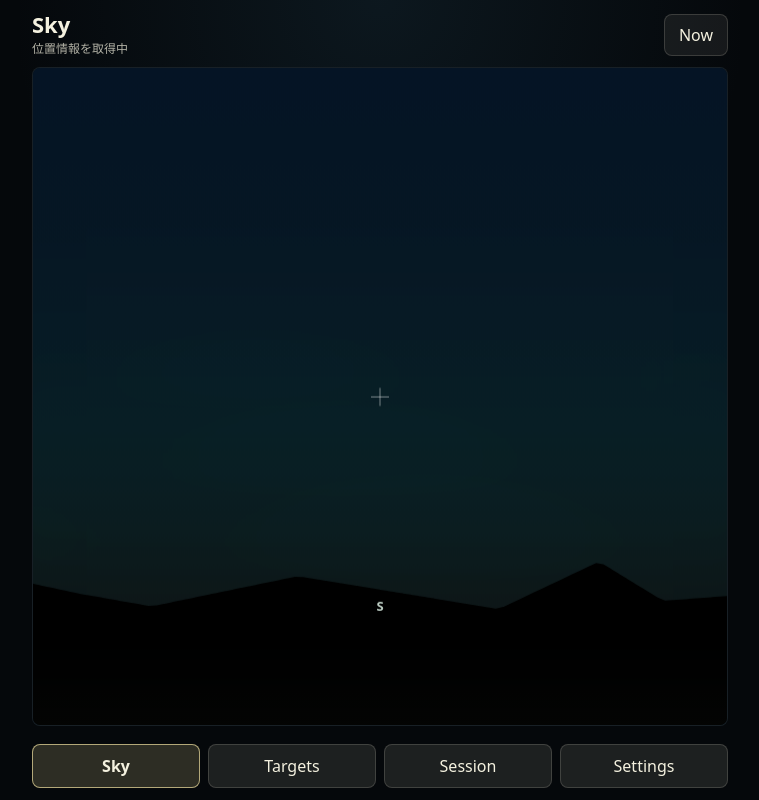
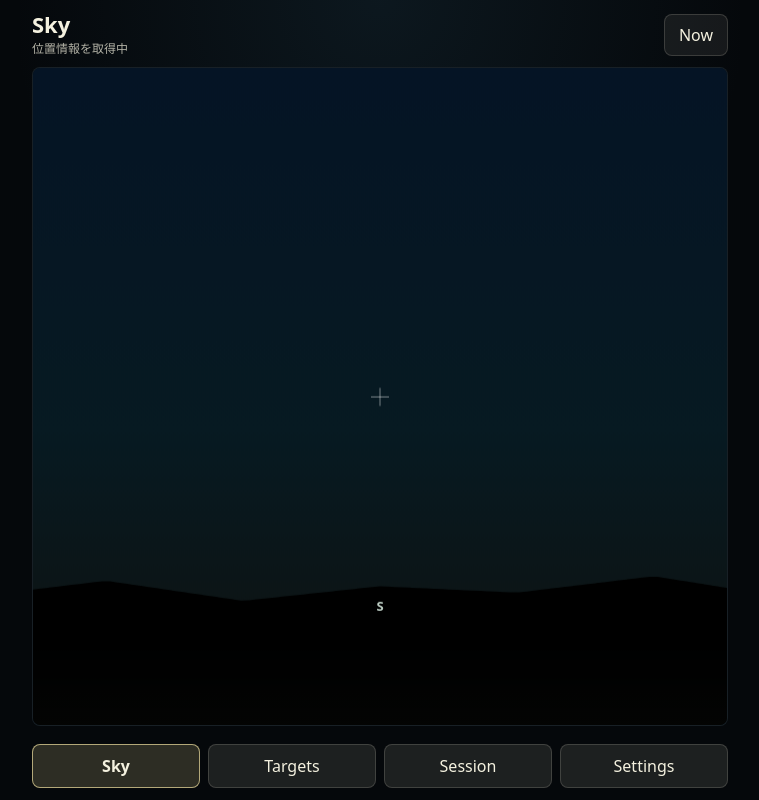
Before and after one commit to Mill-Miya/SkyShare, a React (Vite) app: page / in a window 1280 px wide. Shown: the whole page, without its empty margins (260-1019 px from the left). Built offline with nearby package versions, Linux system fonts and the light colour scheme; no server answers.

Commit message:
Restore mountain look and anchor aurora

```diff
--- a/src/drawing.ts
+++ b/src/drawing.ts
@@ -64,25 +64,36 @@ export function drawAurora(
   nightMode: boolean,
   showAurora: boolean,
 ) {
-  if (!showAurora || horizonY < -height * 0.5 || horizonY > height + 120) return;
+  if (!showAurora || horizonY < -height * 0.8) return;
 
   const alpha = nightMode ? 0.32 : 1;
   context.save();
   context.globalCompositeOperation = 'screen';
   context.filter = 'blur(34px)';
 
-  const baseY = clamp(horizonY - height * 0.08, height * 0.18, height * 0.94);
-  const wash = context.createLinearGradient(0, baseY - height * 0.55, 0, baseY + height * 0.18);
+  const centerX = width / 2;
+  const pxPerDeg = view.zoom;
+  const auroraBaseAltDeg = 6;
+  const auroraTopAltDeg = 34;
+  const baseY = horizonY - auroraBaseAltDeg * pxPerDeg;
+  const topY = horizonY - auroraTopAltDeg * pxPerDeg;
+  if (topY > height + 120 || baseY < -height * 0.45) {
+    context.restore();
+    return;
+  }
+
+  const wash = context.createLinearGradient(0, topY, 0, baseY + 34);
   wash.addColorStop(0, 'rgba(56, 91, 181, 0)');
   wash.addColorStop(0.36, `rgba(36, 176, 132, ${0.018 * alpha})`);
   wash.addColorStop(0.58, `rgba(41, 211, 149, ${0.035 * alpha})`);
   wash.addColorStop(0.78, `rgba(37, 130, 103, ${0.018 * alpha})`);
   wash.addColorStop(1, 'rgba(12, 54, 48, 0)');
   context.fillStyle = wash;
-  context.fillRect(-40, baseY - height * 0.55, width + 80, height * 0.82);
+  context.fillRect(-40, topY, width + 80, baseY - topY + 52);
 
   for (let band = 0; band < 3; band += 1) {
-    const y = baseY - height * (0.08 + band * 0.12);
+    const altitudeDeg = 10 + band * 7;
+    const y = horizonY - altitudeDeg * pxPerDeg;
     const bandGradient = context.createLinearGradient(0, y - 34, 0, y + 44);
     bandGradient.addColorStop(0, 'rgba(83, 99, 220, 0)');
     bandGradient.addColorStop(0.46, `rgba(57, 214, 154, ${(0.018 - band * 0.003) * alpha})`);
@@ -91,7 +102,8 @@ export function drawAurora(
     context.beginPath();
     context.moveTo(-40, y + Math.sin((view.centerAzimuthDeg + band * 20) * 0.04) * 14);
     for (let x = -20; x <= width + 40; x += 64) {
-      const wave = Math.sin(x * 0.012 + view.centerAzimuthDeg * 0.035 + band) * 18;
+      const azimuthDeg = normalizeAzimuth(view.centerAzimuthDeg + (x - centerX) / pxPerDeg);
+      const wave = Math.sin(azimuthDeg * 0.05 + band) * 18 + Math.sin(azimuthDeg * 0.12 + band * 2) * 8;
       context.lineTo(x, y + wave);
     }
     context.lineTo(width + 40, y + 52);
@@ -164,34 +176,30 @@ export function drawGroundAndMountains(
 }
 
 const MOUNTAIN_PROFILE = [
-  { az: 0, height: 2.4 },
-  { az: 7, height: 5.6 },
-  { az: 18, height: 1.9 },
-  { az: 24, height: 4.1 },
-  { az: 43, height: 7.2 },
-  { az: 52, height: 3.0 },
-  { az: 58, height: 4.8 },
-  { az: 76, height: 2.2 },
-  { az: 96, height: 6.8 },
-  { az: 109, height: 1.7 },
-  { az: 117, height: 3.2 },
-  { az: 126, height: 8.0 },
-  { az: 147, height: 3.5 },
-  { az: 155, height: 2.1 },
-  { az: 171, height: 5.4 },
-  { az: 193, height: 1.8 },
-  { az: 204, height: 7.0 },
-  { az: 211, height: 2.7 },
-  { az: 236, height: 4.6 },
-  { az: 252, height: 2.9 },
-  { az: 264, height: 7.4 },
-  { az: 281, height: 2.0 },
-  { az: 291, height: 4.2 },
-  { az: 309, height: 6.1 },
-  { az: 321, height: 2.5 },
-  { az: 337, height: 6.6 },
-  { az: 346, height: 3.1 },
-  { az: 354, height: 5.0 },
+  { az: 0, height: 2.9 },
+  { az: 15, height: 4.0 },
+  { az: 30, height: 2.6 },
+  { az: 45, height: 5.0 },
+  { az: 60, height: 3.4 },
+  { az: 75, height: 4.4 },
+  { az: 90, height: 2.4 },
+  { az: 105, height: 6.0 },
+  { az: 120, height: 3.7 },
+  { az: 135, height: 3.1 },
+  { az: 150, height: 4.9 },
+  { az: 165, height: 2.7 },
+  { az: 180, height: 4.3 },
+  { az: 195, height: 3.6 },
+  { az: 210, height: 5.4 },
+  { az: 225, height: 3.0 },
+  { az: 240, height: 4.1 },
+  { az: 255, height: 2.6 },
+  { az: 270, height: 4.7 },
+  { az: 285, height: 3.3 },
+  { az: 300, height: 3.9 },
+  { az: 315, height: 5.7 },
+  { az: 330, height: 2.9 },
+  { az: 345, height: 4.6 },
 ];
 
 function mountainHeightAtAzimuth(azimuthDeg: number) {
--- a/src/main.tsx
+++ b/src/main.tsx
@@ -344,7 +344,7 @@ function App() {
   const [sheetClosing, setSheetClosing] = useState(false);
   const [guidanceSuppressed, setGuidanceSuppressed] = useState(false);
   const [nightMode, setNightMode] = useState(false);
-  const [showAurora, setShowAurora] = useState(true);
+  const [showAurora, setShowAurora] = useState(false);
   const [showAltitudeGuide, setShowAltitudeGuide] = useState(true);
   const [view, setView] = useState<ViewState>({
     centerAzimuthDeg: 180,
```
Also changed, not shown: 1 other file (tests, documents, lock files or other folders).
